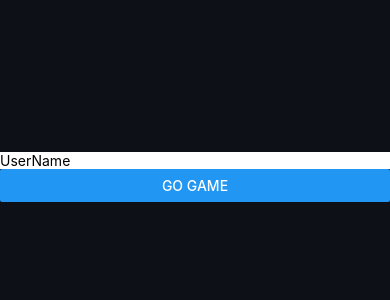
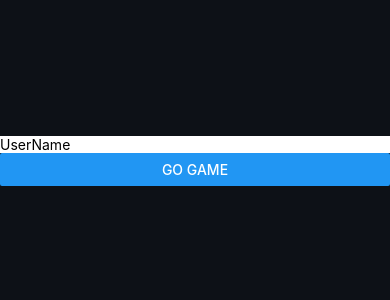
Before and after one commit to salihbektas/react-native-snake-on-github, a React Native app: screen /Home in a window 390 px wide. Shown: the top 300 px of the page. Built offline with nearby package versions, Linux system fonts and the light colour scheme.

Commit message:
chore: the margins of the cards are equalized

```diff
--- a/src/components/LoadingCard.tsx
+++ b/src/components/LoadingCard.tsx
@@ -22,7 +22,7 @@ const styles = StyleSheet.create({
   main: {
     flexDirection: 'row',
     marginLeft: 'auto',
-    marginVertical: 16
+    marginVertical: 8
   },
 
   text: {
--- a/src/screens/Home/Home.tsx
+++ b/src/screens/Home/Home.tsx
@@ -94,7 +94,7 @@ const styles = StyleSheet.create({
 
   placeholder: {
     height: 120,
-    marginVertical: 16
+    marginVertical: 8
   }
 });
 
```
